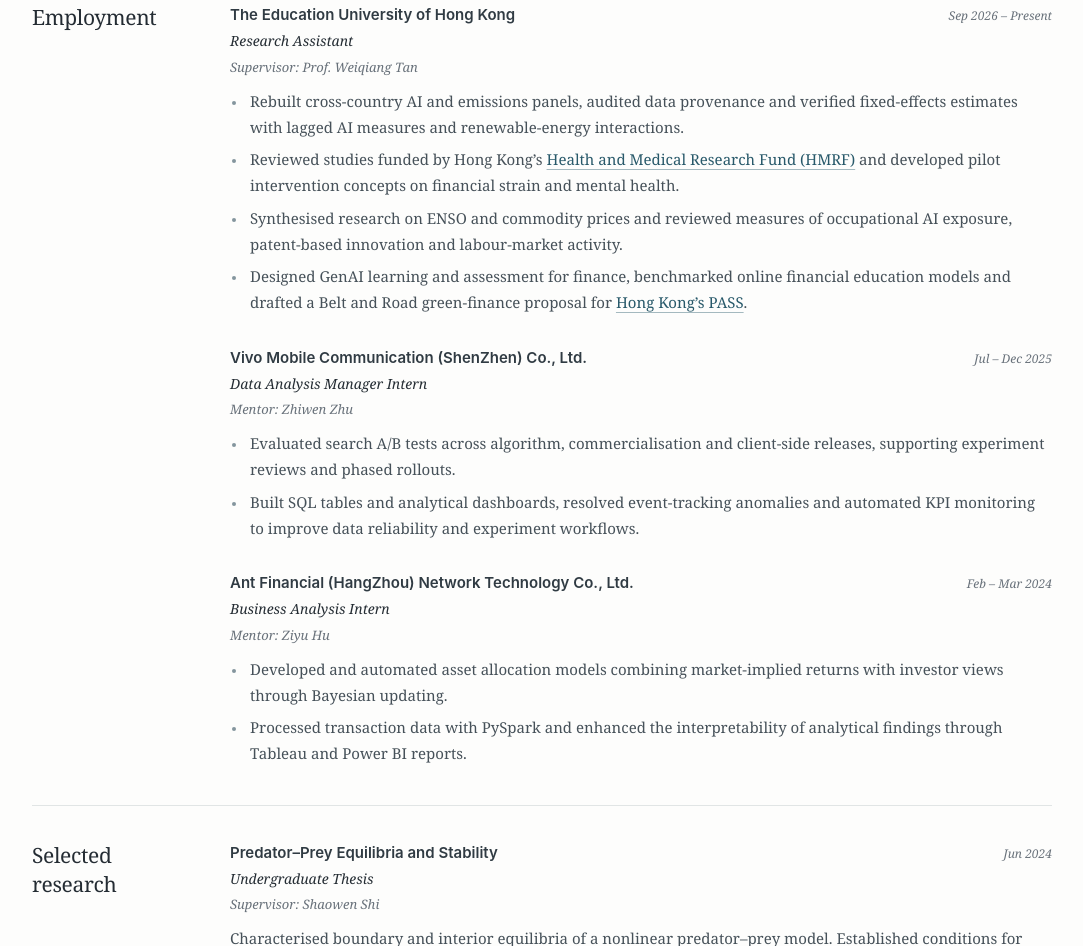
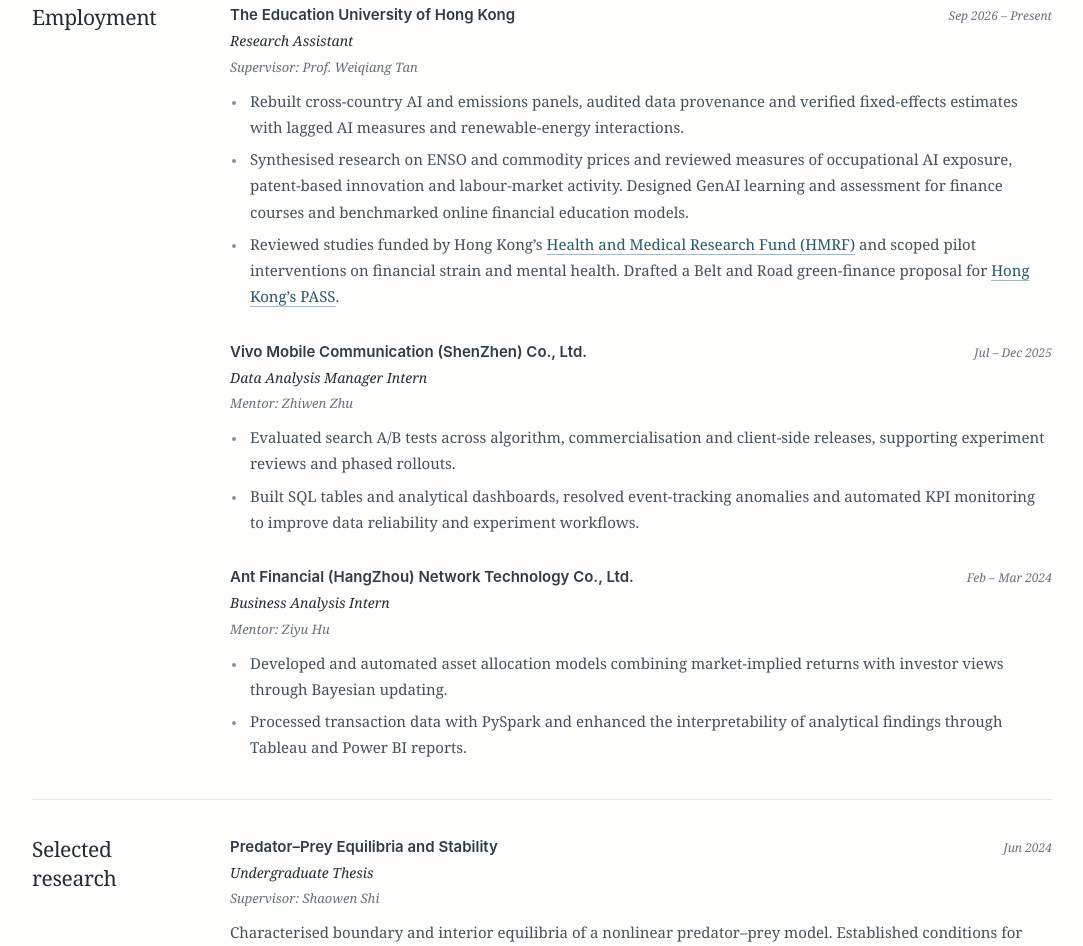
Before and after one commit to ElianSun/eliansun.github.io, a plain HTML site: page index.html in a window 1280 px wide. Shown: the part 807-1753 px from the top of the page, without its empty margins (98-1181 px from the left). Drawn offline with Linux system fonts and the light colour scheme.

Commit message:
Group HMRF and PASS in one research assistant bullet

```diff
--- a/index.html
+++ b/index.html
@@ -66,9 +66,8 @@
           <p class="person">Supervisor: Prof. Weiqiang Tan</p>
           <ul>
             <li>Rebuilt cross-country AI and emissions panels, audited data provenance and verified fixed-effects estimates with lagged AI measures and renewable-energy interactions.</li>
-            <li>Reviewed studies funded by Hong Kong’s <a href="https://rfs2.healthbureau.gov.hk/english/funds/funds_hmrf/funds_hmrf_abt/funds_hmrf_abt.html">Health and Medical Research Fund (HMRF)</a> and developed pilot intervention concepts on financial strain and mental health.</li>
-            <li>Synthesised research on ENSO and commodity prices and reviewed measures of occupational AI exposure, patent-based innovation and labour-market activity.</li>
-            <li>Designed GenAI learning and assessment for finance, benchmarked online financial education models and drafted a Belt and Road green-finance proposal for <a href="https://www.pass.gov.hk/main/en/home/index.html" title="Professional Services Advancement Support Scheme">Hong Kong’s PASS</a>.</li>
+            <li>Synthesised research on ENSO and commodity prices and reviewed measures of occupational AI exposure, patent-based innovation and labour-market activity. Designed GenAI learning and assessment for finance courses and benchmarked online financial education models.</li>
+            <li>Reviewed studies funded by Hong Kong’s <a href="https://rfs2.healthbureau.gov.hk/english/funds/funds_hmrf/funds_hmrf_abt/funds_hmrf_abt.html">Health and Medical Research Fund (HMRF)</a> and scoped pilot interventions on financial strain and mental health. Drafted a Belt and Road green-finance proposal for <a href="https://www.pass.gov.hk/main/en/home/index.html" title="Professional Services Advancement Support Scheme">Hong Kong’s PASS</a>.</li>
           </ul>
         </article>
         <article class="entry">
```
Also changed, not shown: 1 other file.
